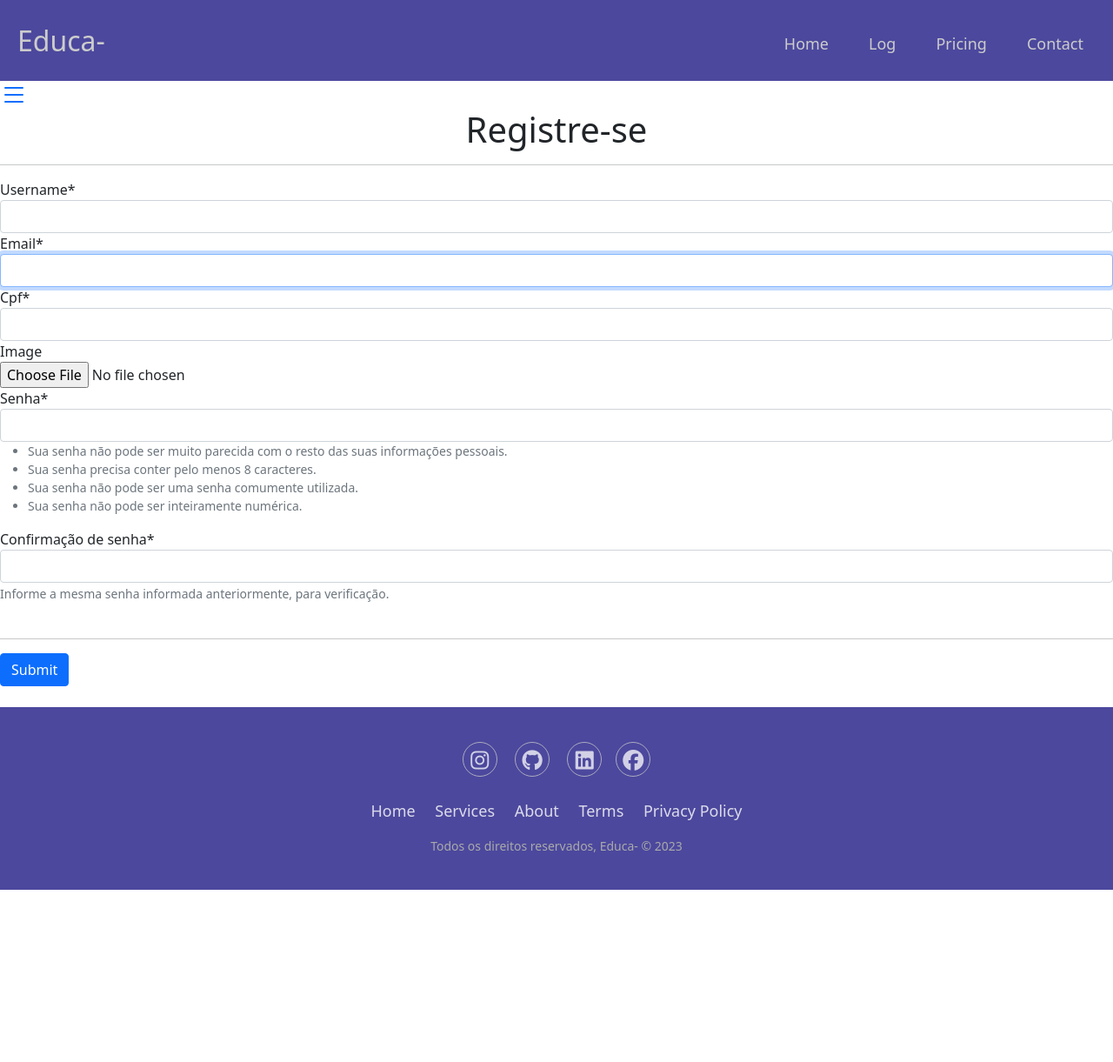
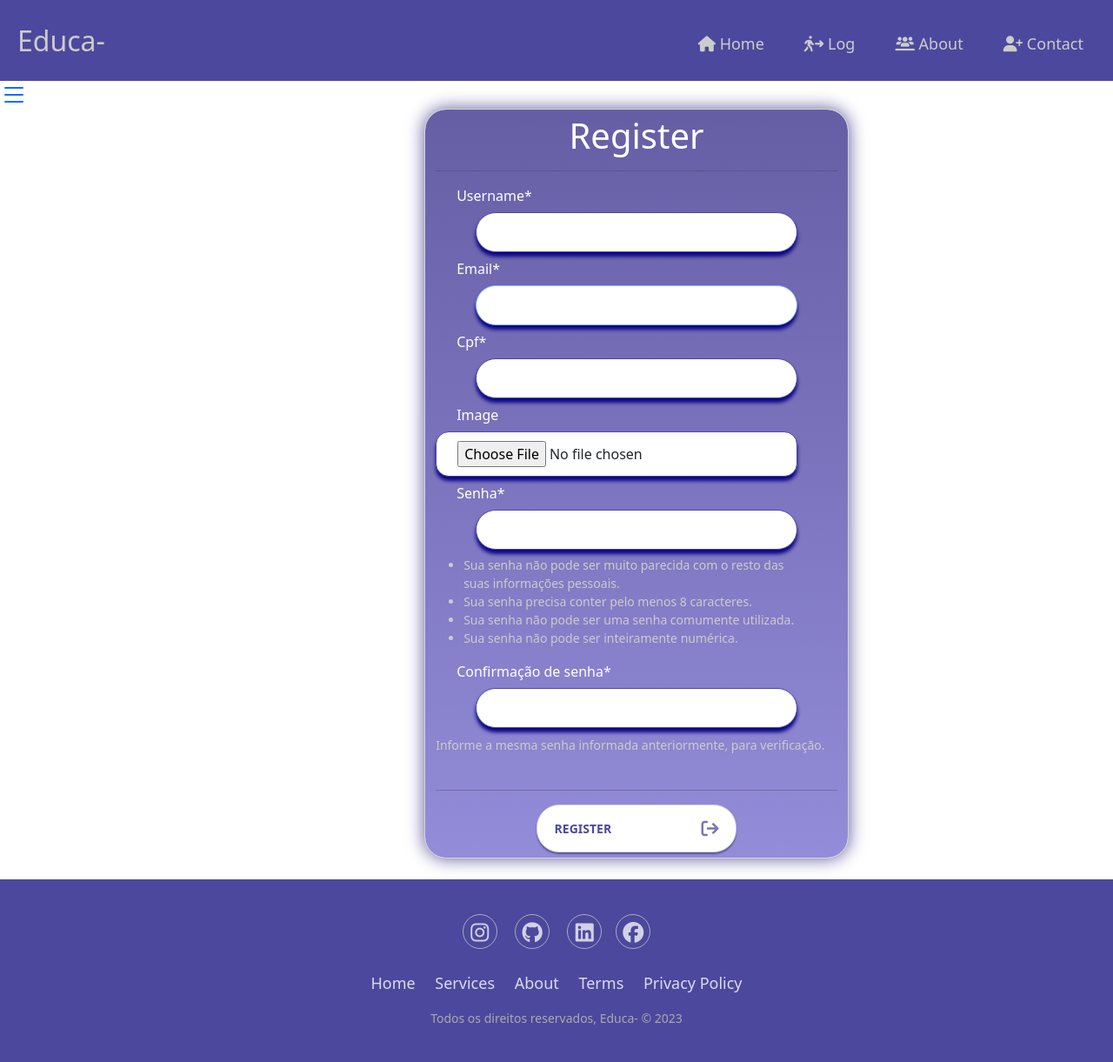
Before and after one commit to FabioRocha462/Educa-, a Django app: page /account/register/ in a window 1280 px wide. Shown: the whole page at 87% size. Before the commit the page ends 1023 px from the top, so only its background shows below. Run offline with Django 4.2, Linux system fonts and the light colour scheme; some libraries are stand-ins or nearby versions.

```diff
--- a/apps/account/templates/account/register.html
+++ b/apps/account/templates/account/register.html
@@ -1,7 +1,11 @@
 {% extends 'layouts/base.html' %}
 {% load crispy_forms_tags %}
-{% block title %} Register  {% endblock %}
+{% block title %} Register {% endblock %}
 {% block content %}
+    <div class="container-fluid">
+        <div class="row">
+            <div class="col-xl-3"></div>
+            <div class="col-xl-6">
                 <div class="content">
                     <div class="form-login">
                         {% if form.errors %}
@@ -16,17 +20,21 @@
                                 </button>
                             </div>
                         {% endif %}
-    <h1 style="display:flex;align-items: center;justify-content: center;">Registre-se</h1>
+
+                        <form method="POST" enctype="multipart/form-data" class="form-control">
+                            <h1 >Register</h1>
                             <hr>
-    <form method="POST" enctype="multipart/form-data">
                             {% csrf_token %}
                             {{form | crispy }}
                             <br>
                             <hr>
-        <button class="btn btn-primary" type="submit">Submit</button>
+                            <button class="button-form" type="submit">Register <i class="icon-submit fa-solid fa-arrow-right-from-bracket"></i></button>
                         </form>
                     </div>
-
+                </div>
+            </div>
+        <div class="col-xl-3"></div>
         </div>
         <br>
+    </div>
 {% endblock %}
--- a/static/assets/style/css.css
+++ b/static/assets/style/css.css
@@ -99,6 +99,7 @@
 html {
     position: relative;
     min-height: 100%;
+    font-family: Arial, Helvetica, sans-serif;
 }
 
 
@@ -362,3 +363,116 @@ body{
     color:#aaa;
     margin-bottom:0;
   }
+
+
+
+/*Regier Editions*/
+
+.content{
+    min-height: 100vh;
+    min-width: 100vh;
+    display: flex;
+    align-items: center;
+    justify-content: center;
+    margin: auto;
+    color: #fff
+}
+
+/* .form-login{
+     background: linear-gradient(180deg, #665ea5, #938cd8);
+     max-width: 500px;
+     min-height: 40vh;
+     padding:2rem;
+     box-shadow: 0px 0px 24px #5C5696;
+     border-radius:15px;
+     margin: 10px;
+     color: #fff;
+} */
+
+.form-login h1{
+    justify-content: center;
+    align-items: center;
+    text-align: center;
+    color: #fff;
+}
+
+.button-form{
+    z-index: 2;
+    position: relative;
+    background: #fff;
+    font-size: 14px;
+    margin-top: 30px;
+    margin-bottom: 30px;
+    padding: 16px 20px;
+    border-radius: 26px;
+    border: 1px solid #D4D3E8;
+    text-transform: uppercase;
+    font-weight: 700;
+    display: flex;
+    align-items: center;
+    width: 50%;
+    color: #4C489D;
+    box-shadow: 0px 2px 2px #5C5696;
+    cursor: pointer;
+    transition: .2s;
+    justify-content: center;
+    align-items: center;
+    text-align: center;
+    margin: auto;
+}
+
+.form-create{
+    background:#7875B5;
+    max-width: 1000px;
+    min-height: 100vh;
+    padding-top: 5px;
+    box-shadow: 0px 0px 24px #5C5696;
+    border-radius:8px;
+    color: #fff;
+    margin: auto;
+}
+
+.form-control{
+    background: linear-gradient(180deg, #665ea5, #938cd8);
+    box-shadow: 0px 0px 20px #5C5696 !important;
+    border-radius:25px !important;
+    margin: auto !important;
+    color: #fff;
+    width: 80% !important;
+}
+
+.form-control input{
+    z-index: 2;
+    position:relative;
+    border-bottom: 2px solid #D1D1D4;
+    background: #fff;
+    padding: 10px;
+    padding-left: 24px;
+    font-weight: 500;
+    width: 90%;
+    margin: 7px auto !important;
+    border-radius: 15px;
+    box-shadow: 0px 5px 4px rgb(9, 5, 134) !important;
+    border: 1px solid #4C489D;
+}
+
+.form-control label{
+    position: relative;
+    color: #fff;
+    padding-left: 24px;
+    font-weight: 500;
+}
+
+.form-control li{
+    color: #ccc;
+    width: 90%;
+}
+
+.form-control small{
+    color: #ccc !important;
+}
+.icon-submit{
+    font-size: 20px;
+    margin-left: auto;
+    color: #7875B5;
+}
--- a/templates/layouts/base.html
+++ b/templates/layouts/base.html
@@ -17,16 +17,16 @@
           <input type="checkbox" id="checkbox_toggle" />
           <label for="checkbox_toggle" class="hamburger"></label>
           <div class="menu">
-            <li><a href="/">Home</a></li>
+            <li><a href="/"><i class="fa-solid fa-house"></i> Home</a></li>
             <li class="services">
-              <a href="/">Log</a>
+              <a href="/"><i class="fa-solid fa-person-walking-arrow-right"></i> Log</a>
               <ul class="dropdown">
-                <li><a href="/account/login/">Login </a></li>
-                <li><a href="/account/register/">Register</a></li>
+                <li><a href="/account/login/"><i class="fa-solid fa-right-to-bracket"></i> Login </a></li>
+                <li><a href="/account/register/"><i class="fa-regular fa-id-card"></i> Register</a></li>
               </ul>
             </li>
-            <li><a href="/">Pricing</a></li>
-            <li><a href="/">Contact</a></li>
+            <li><a href="/"><i class="fa-solid fa-users-line"></i> About</a></li>
+            <li><a href="/"><i class="fa-solid fa-user-plus"></i> Contact</a></li>
           </div>
         </ul>
       </nav>
```
Also changed, not shown: db.sqlite3. Lines whose indentation alone changed are shown as unchanged.
